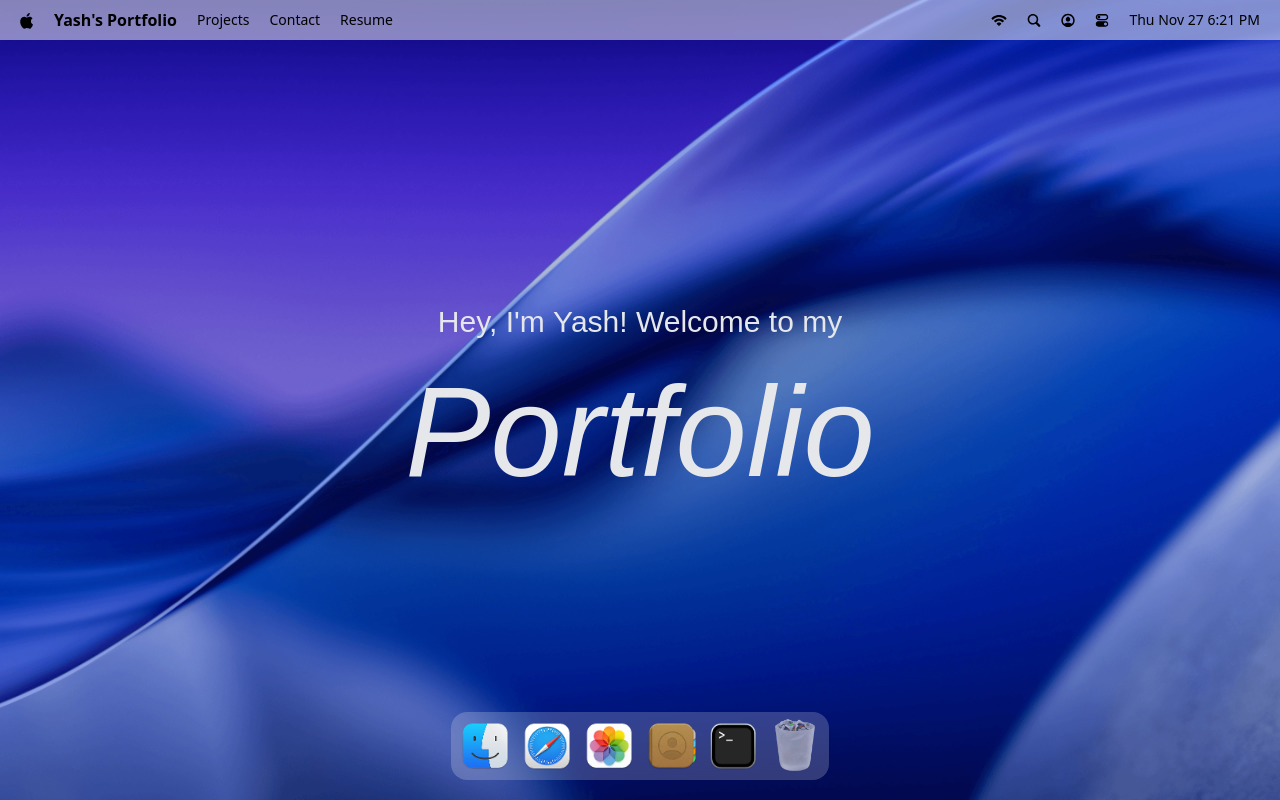
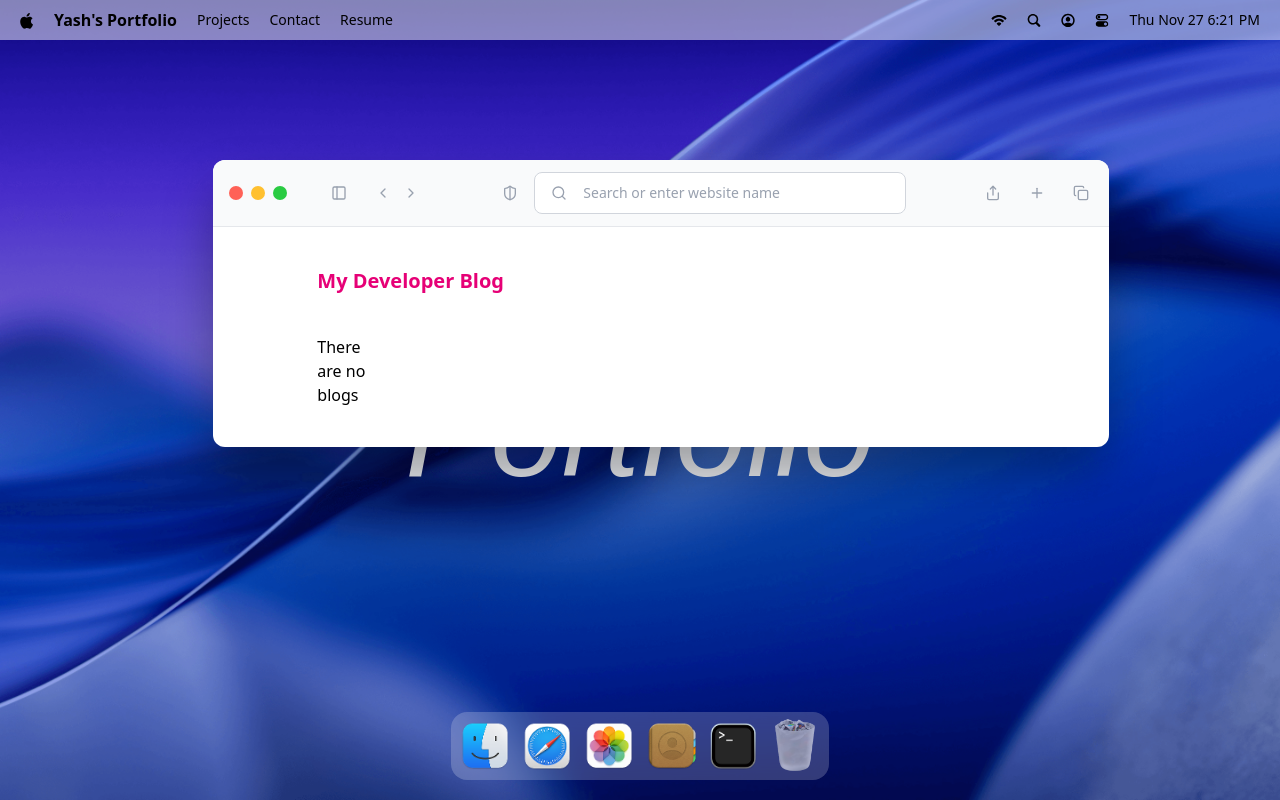
Before and after one commit to yash1648/MacOS-Portfolio, a React (Vite) app: page / in a window 1280 px wide. Both pictures are taken after a click on the button 547 px from the left and 746 px from the top of the page. Built offline with nearby package versions, Linux system fonts and the light colour scheme; a web font is replaced by a local one.

Commit message:
Integrated the blog post in safari

```diff
--- a/src/App.jsx
+++ b/src/App.jsx
@@ -1,6 +1,6 @@
 import React from 'react'
 import {Navbar,Welcome,Dock} from "#components"
-import {Terminal} from "#windows";
+import {Terminal,Safari} from "#windows";
 import gsap from "gsap";
 import {Draggable} from "gsap/Draggable";
 
@@ -15,6 +15,7 @@
            <Dock/>
 
            <Terminal/>
+           <Safari/>
        </main>
     )
 }
--- a/src/constants/index.js
+++ b/src/constants/index.js
@@ -75,28 +75,28 @@
 ];
 
 const blogPosts = [
-    {
-        id: 1,
-        date: "Sep 2, 2025",
-        title:
-            "TypeScript Explained: What It Is, Why It Matters, and How to Master It",
-        image: "/images/blog1.png",
-        link: "https://jsmastery.com/blog/typescript-explained-what-it-is-why-it-matters-and-how-to-master-it",
-    },
-    {
-        id: 2,
-        date: "Aug 28, 2025",
-        title: "The Ultimate Guide to Mastering Three.js for 3D Development",
-        image: "/images/blog2.png",
-        link: "https://jsmastery.com/blog/the-ultimate-guide-to-mastering-three-js-for-3d-development",
-    },
-    {
-        id: 3,
-        date: "Aug 15, 2025",
-        title: "The Ultimate Guide to Mastering GSAP Animations",
-        image: "/images/blog3.png",
-        link: "https://jsmastery.com/blog/the-ultimate-guide-to-mastering-gsap-animations",
-    },
+    // {
+    // //     id: 1,
+    //     date: "Sep 2, 2025",
+    //     title:
+    //         "TypeScript Explained: What It Is, Why It Matters, and How to Master It",
+    //     image: "/images/blog1.png",
+    //     link: "https://jsmastery.com/blog/typescript-explained-what-it-is-why-it-matters-and-how-to-master-it",
+    // },
+    // {
+    //     id: 2,
+    //     date: "Aug 28, 2025",
+    //     title: "The Ultimate Guide to Mastering Three.js for 3D Development",
+    //     image: "/images/blog2.png",
+    //     link: "https://jsmastery.com/blog/the-ultimate-guide-to-mastering-three-js-for-3d-development",
+    // },
+    // {
+    //     id: 3,
+    //     date: "Aug 15, 2025",
+    //     title: "The Ultimate Guide to Mastering GSAP Animations",
+    //     image: "/images/blog3.png",
+    //     link: "https://jsmastery.com/blog/the-ultimate-guide-to-mastering-gsap-animations",
+    // },
 ];
 
 const techStack = [
--- /dev/null
+++ b/src/windows/Safari.jsx
@@ -0,0 +1,88 @@
+import React from 'react'
+import WindowWrapper from "#hoc/WindowWrapper.jsx";
+import {WindowControlls} from "#components/index.js";
+import {
+    ChevronRight,
+    PanelLeft,
+    ChevronLeft,
+    ShieldHalf,
+    SearchIcon,
+    ShareIcon,
+    PlusIcon, CopyIcon, MoveRight
+} from "lucide-react";
+import {blogPosts} from "#constants/index.js";
+
+const Safari = () => {
+    return (
+        <>
+        <div id="window-header">
+            <WindowControlls target="safari" />
+
+            <PanelLeft className="ml-10 icon" />
+            <div className="flex items-center gap-1 ml-5">
+                    <ChevronLeft className="icon" />
+                    <ChevronRight className="icon" />
+            </div>
+
+            <div className="flex-1 flex-center gap-3">
+                <ShieldHalf className="icon" />
+                <div className="search">
+                    <SearchIcon className="icon" />
+                    <input className="flex-1 " type="text" placeholder="Search or enter website name" />
+
+                </div>
+
+            </div>
+
+            <div className="flex items-center gap-5">
+                <ShareIcon className="icon" />
+                <PlusIcon className="icon" />
+                    <CopyIcon className="icon" />
+            </div>
+
+        </div>
+
+            <div className="blog">
+                    <h2>My Developer Blog</h2>
+
+                    <div className="space-y-8">
+                        {
+                            blogPosts.length === 0
+                                ? (
+                                    <div className="blog-post">
+                                        <h3>There are no blogs</h3>
+                                    </div>
+                                )
+                                : (
+                                    blogPosts.map(({ id, image, title, date, link }) => (
+                                        <div key={id} className="blog-post">
+                                            <div className="col-span-2">
+                                                <img src={image} alt={title} />
+                                            </div>
+                                            <div className="content">
+                                                <p>{date}</p>
+                                                <h3>{title}</h3>
+                                                <a
+                                                    href={link}
+                                                    target="_blank"
+                                                    rel="noopener noreferrer"
+                                                    className="icon-hover"
+                                                >
+                                                    Check out the full post <MoveRight className="icon-hover"/>
+                                                </a>
+                                            </div>
+                                        </div>
+                                    ))
+                                )
+                }
+                    </div>
+
+            </div>
+
+        </>
+    )
+}
+
+
+const SafariWindow=WindowWrapper(Safari,"safari")
+export default SafariWindow
--- a/src/windows/Terminal.jsx
+++ b/src/windows/Terminal.jsx
@@ -9,6 +9,7 @@
         <>
             <div id="window-header">
                 <WindowControlls target={"terminal"}/>
+
                 <h2>Tech Stack</h2>
             </div>
 
--- a/src/windows/index.js
+++ b/src/windows/index.js
@@ -1,3 +1,3 @@
 import Terminal from "#windows/Terminal";
-
-export {Terminal};
+import Safari from "#windows/Safari";
+export {Terminal,Safari};
```
